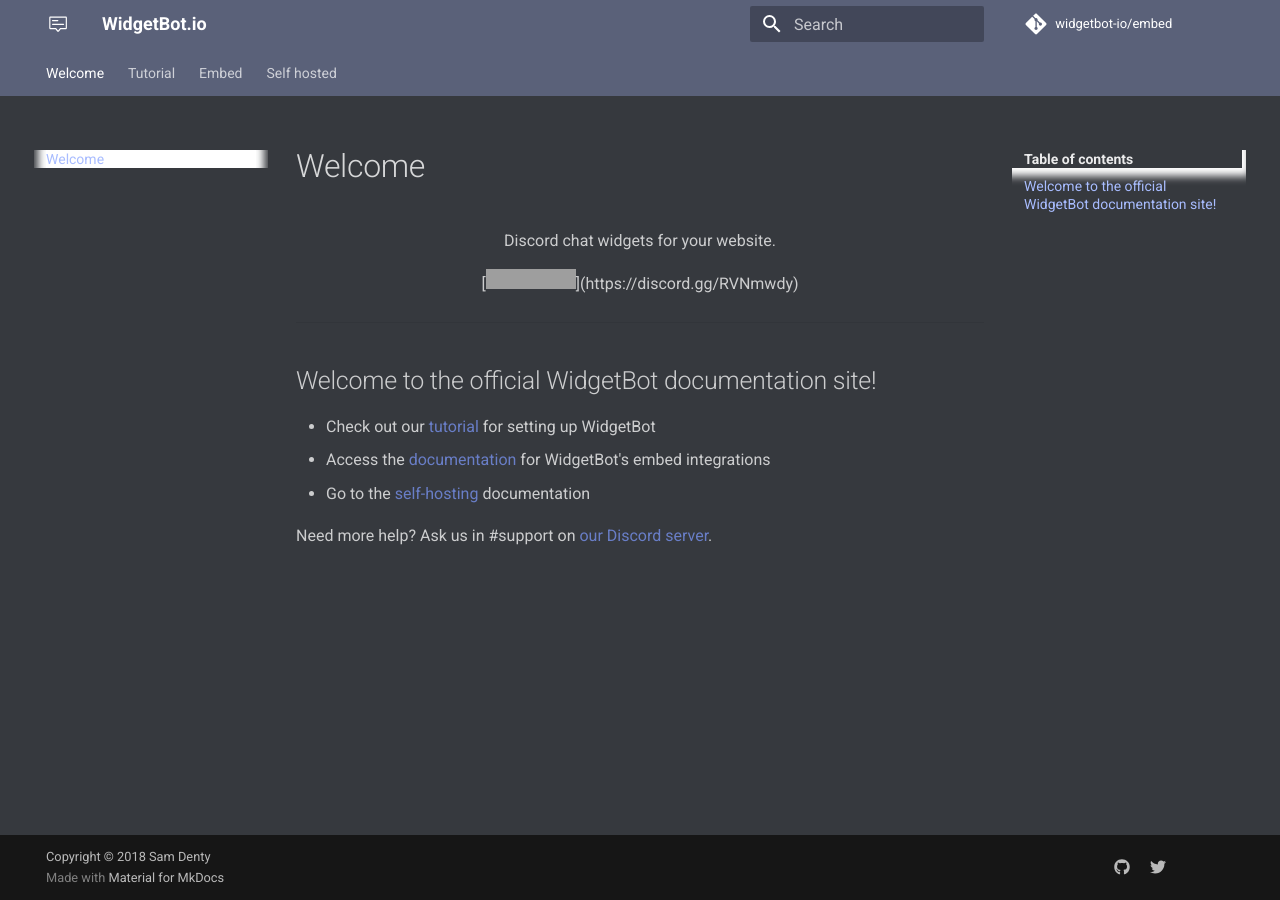
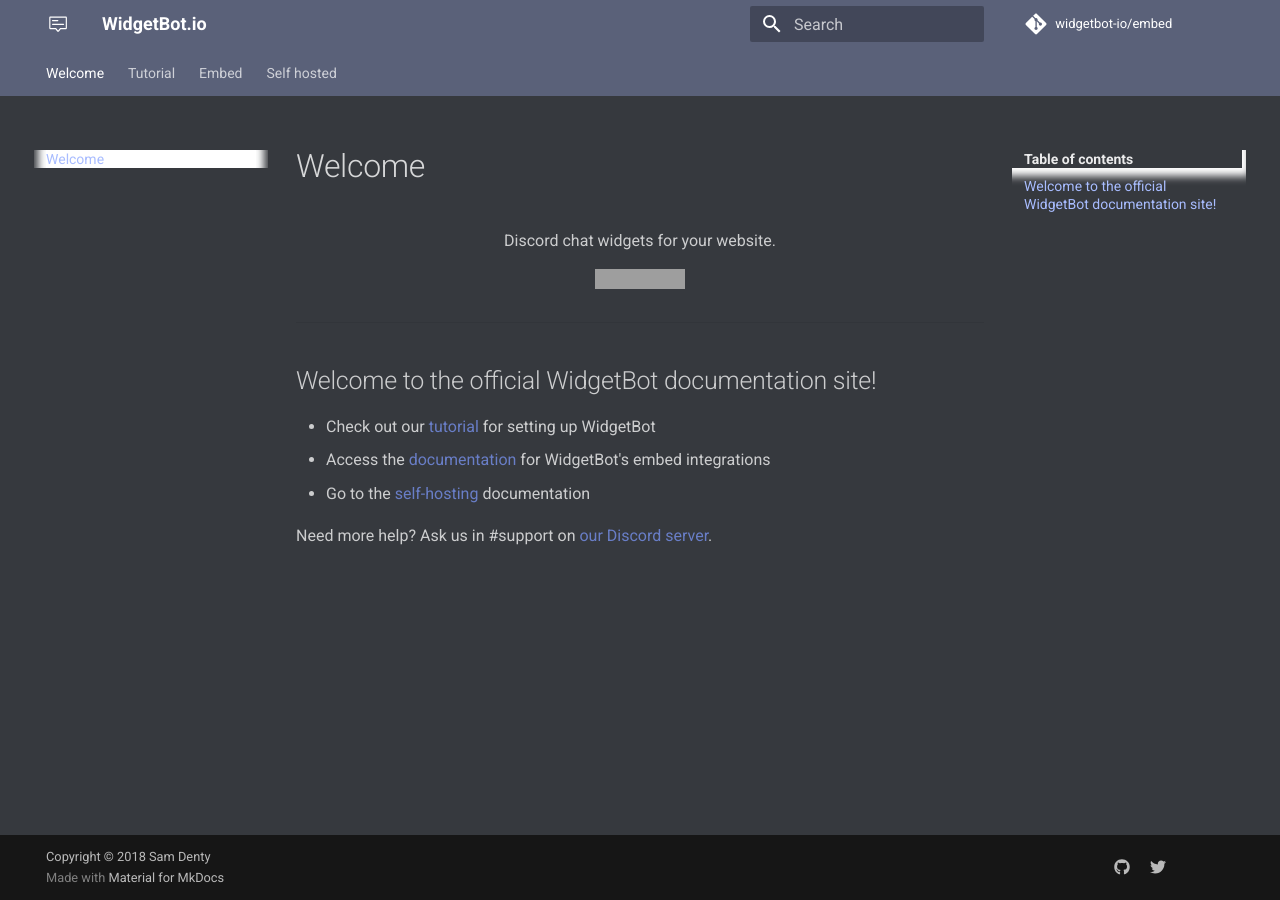
Before and after one commit to widgetbot-io/documentation, an MkDocs documentation site: the page built from docs/index.md, in a window 1280 px wide. Built offline with MkDocs 1.6.1 and Material for MkDocs 9.7.7, drawn with Linux system fonts in a browser that asks for light colours; a script that is not in the unit is left out; comment, search, counter and statistics services are not loaded; old or Windows-style settings are respelled for this version of MkDocs; grey boxes are pictures that could not be loaded.

Commit message:
🤔 for some reason it wont parse this markdown

```diff
--- a/docs/index.md
+++ b/docs/index.md
@@ -12,7 +12,9 @@
   </p>
 </p>
 <p align="center">
-  [<img src="https://img.shields.io/discord/299881420891881473.svg?colorB=7289DA&amp;style=flat">](https://discord.gg/RVNmwdy)
+  <a href="https://discord.gg/RVNmwdy">
+    <img src="https://img.shields.io/discord/299881420891881473.svg?colorB=7289DA&amp;style=flat">
+  </a>
 </p>
 
 ---
```
